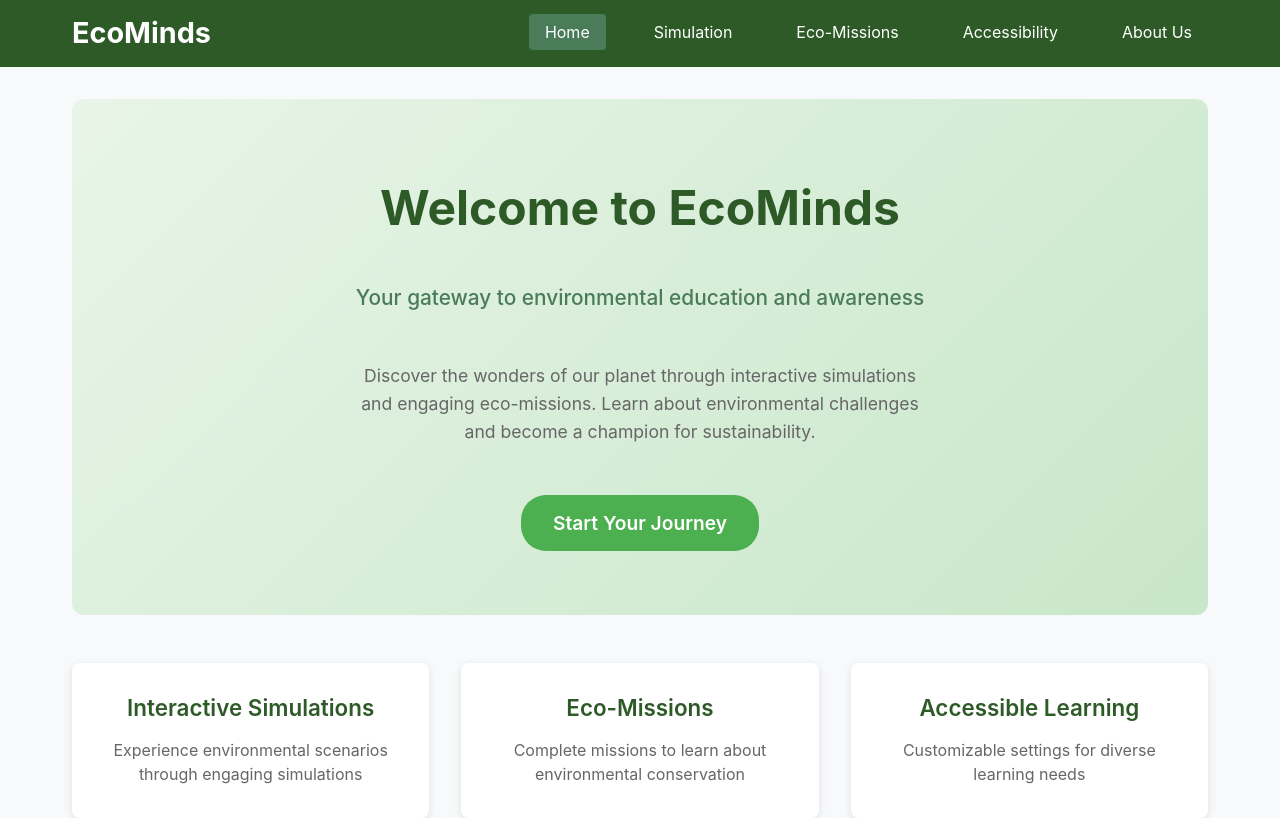
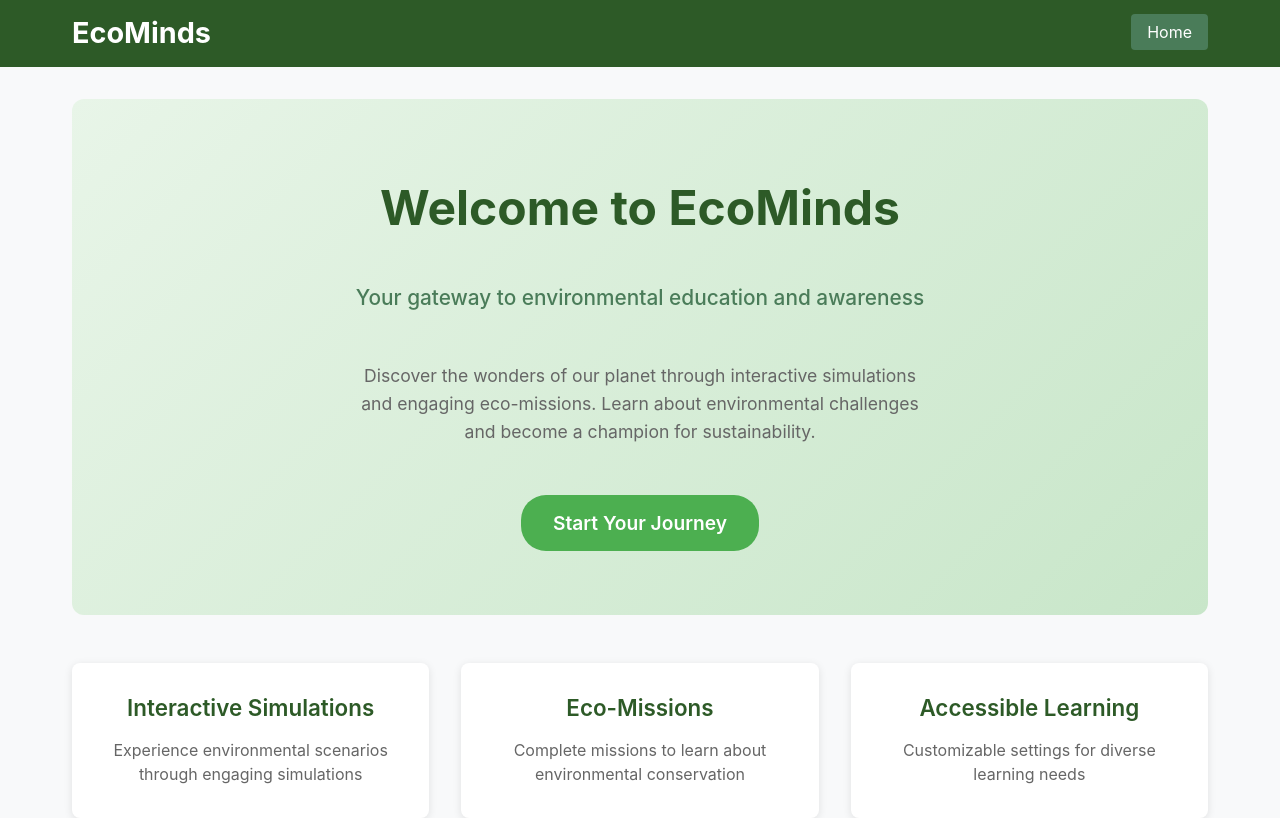
Before and after one commit to jakopo-webdev/ecominds, an Angular app: page /home in a window 1280 px wide. Shown: the top 818 px of the page. Built offline with nearby package versions, Linux system fonts and the light colour scheme.

Commit message:
all links except home commented out

```diff
--- a/src/app/components/shared/header/header.component.ts
+++ b/src/app/components/shared/header/header.component.ts
@@ -1,9 +1,9 @@
-import { Component } from '@angular/core';
-import { CommonModule } from '@angular/common';
-import { RouterModule } from '@angular/router';
+import { Component } from "@angular/core";
+import { CommonModule } from "@angular/common";
+import { RouterModule } from "@angular/router";
 
 @Component({
-  selector: 'app-header',
+  selector: "app-header",
   standalone: true,
   imports: [CommonModule, RouterModule],
   template: `
@@ -16,14 +16,14 @@ import { RouterModule } from '@angular/router';
         </div>
         <ul class="nav-links">
           <li><a routerLink="/home" routerLinkActive="active">Home</a></li>
-          <li><a routerLink="/simulation" routerLinkActive="active">Simulation</a></li>
+          <!-- <li><a routerLink="/simulation" routerLinkActive="active">Simulation</a></li>
           <li><a routerLink="/eco-missions" routerLinkActive="active">Eco-Missions</a></li>
           <li><a routerLink="/accessibility-settings" routerLinkActive="active">Accessibility</a></li>
-          <li><a routerLink="/about-us" routerLinkActive="active">About Us</a></li>
+          <li><a routerLink="/about-us" routerLinkActive="active">About Us</a></li> -->
         </ul>
       </nav>
     </header>
   `,
-  styleUrls: ['./header.component.scss']
+  styleUrls: ["./header.component.scss"],
 })
 export class HeaderComponent {}
```
